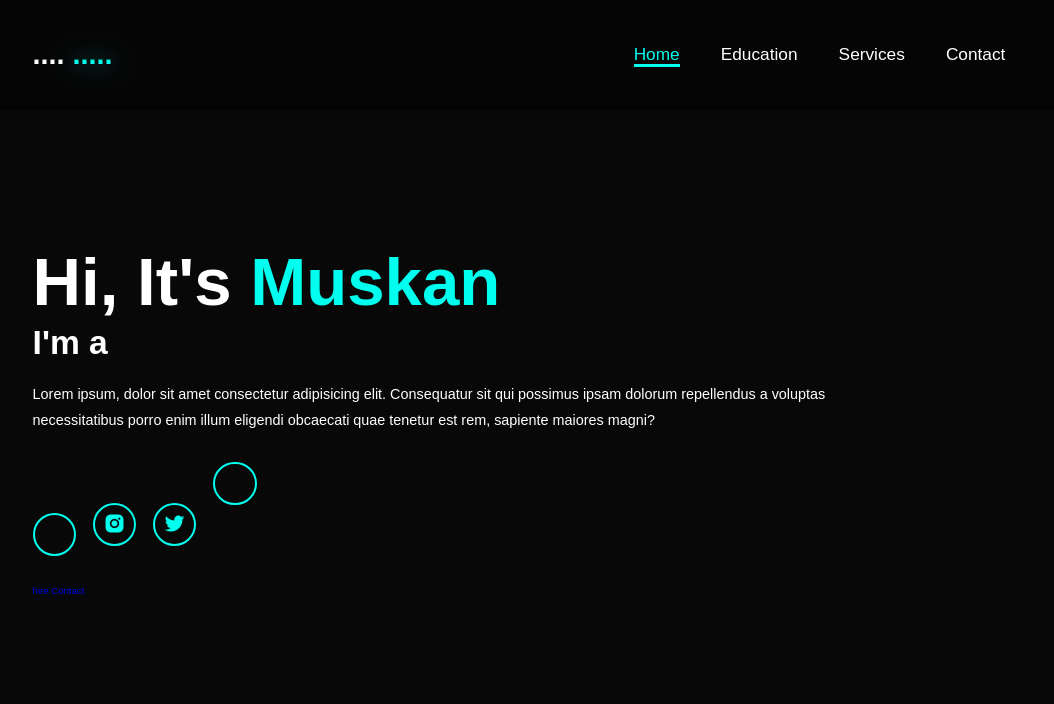
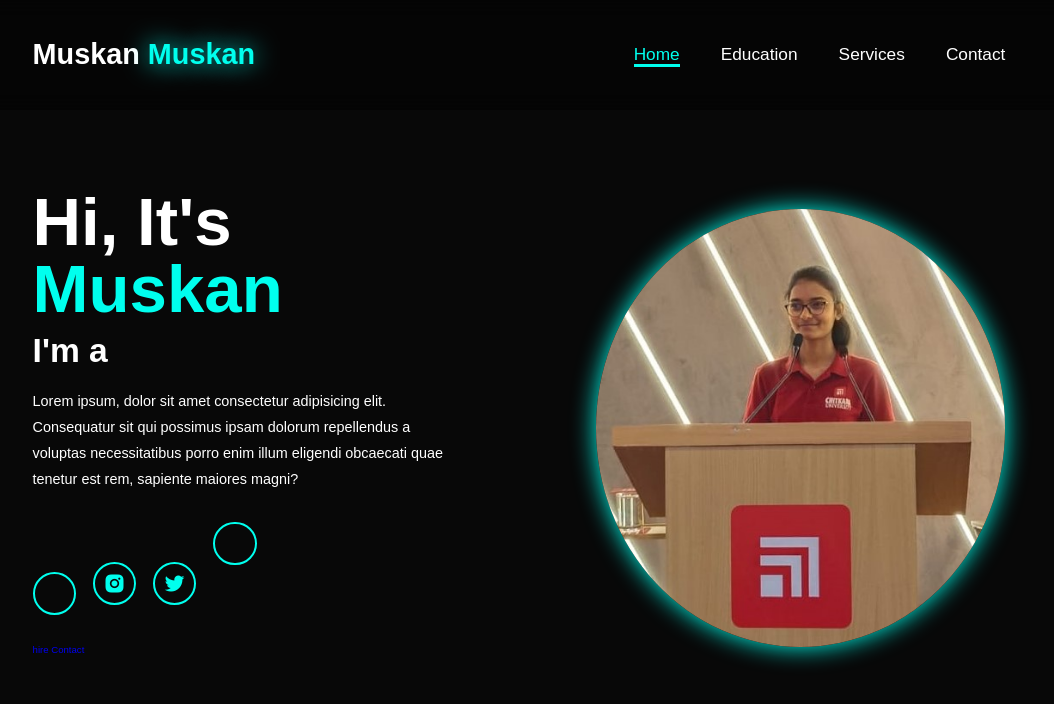
Before and after one commit to Muskan8878h/portfolio, a plain HTML site: page index.html in a window 1280 px wide. Shown: the whole page, without its empty margins (121-1175 px from the left). Drawn offline with nearby package versions, Linux system fonts and the light colour scheme.

Commit message:
changes in index.html

```diff
--- a/index.html
+++ b/index.html
@@ -9,8 +9,8 @@
 </head>
 <body>
     <header class="header">
-        <a href="#home"n class="logo">....
-            <span>.....</span></a>
+        <a href="#home"n class="logo">Muskan
+            <span>Muskan</span></a>
 
         <i class='bx bx-menu' id="menu-icon"></i>
         <nav class="navbar">
@@ -40,7 +40,7 @@
             </div>
         </div>
         <div class="home-img">
-            <img src="image.jpg" alt="">
+            <img src="profile.jpg" alt="profile-photo">
         </div>
     </section>
 
```
